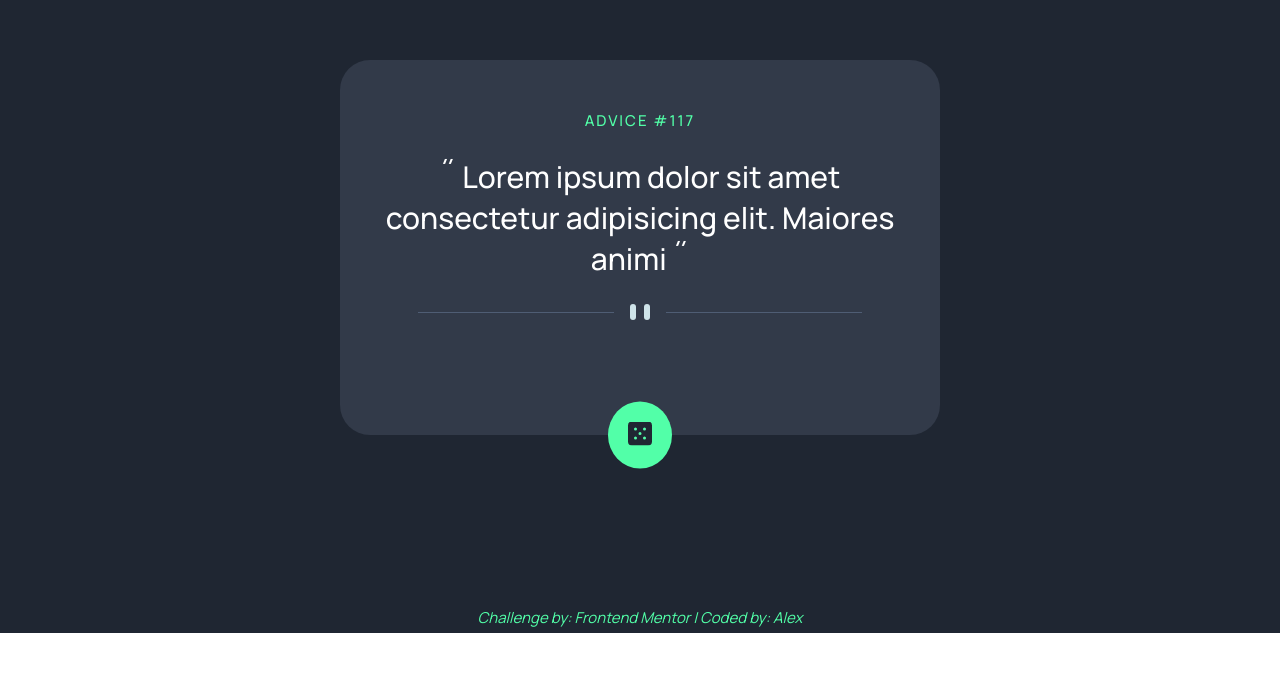
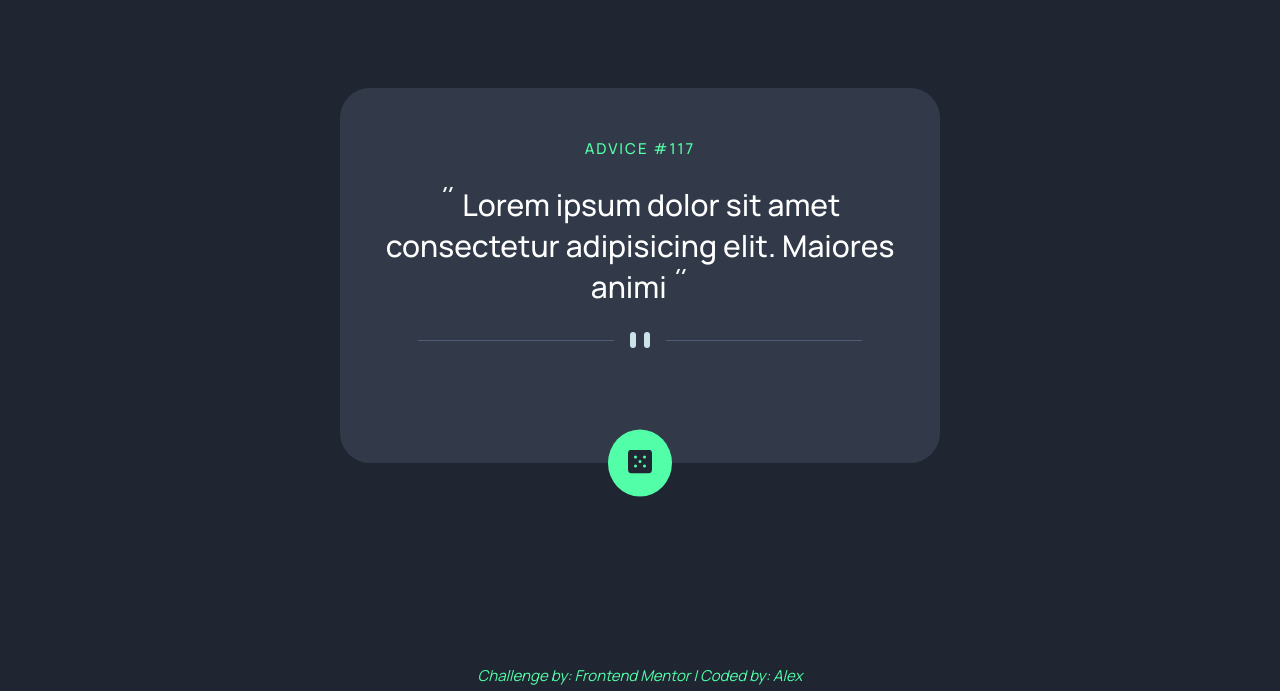
Before and after one commit to Codename14/challange4-advice-generator-app, a website built with Parcel: page index.html in a window 1280 px wide. Shown: the part 113-804 px from the top of the page. Built offline with nearby package versions, Linux system fonts and the light colour scheme.

Commit message:
update hero size

```diff
--- a/style.scss
+++ b/style.scss
@@ -25,7 +25,7 @@ html {
 }
 
 .hero {
-  min-height: 90vh;
+  min-height: 70vh;
   background-color: $Dark-Blue;
 }
 
@@ -94,6 +94,9 @@ html {
 }
 
 @media screen and (min-width: 600px) {
+  .hero {
+    min-height: 97.2vh;
+  }
   .box {
     width: 600px;
   }
```
Also changed, not shown: style.css, 1 other file.
